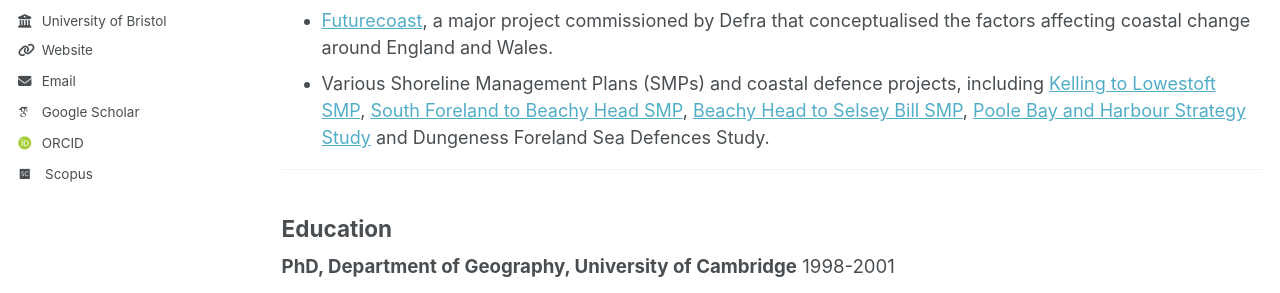
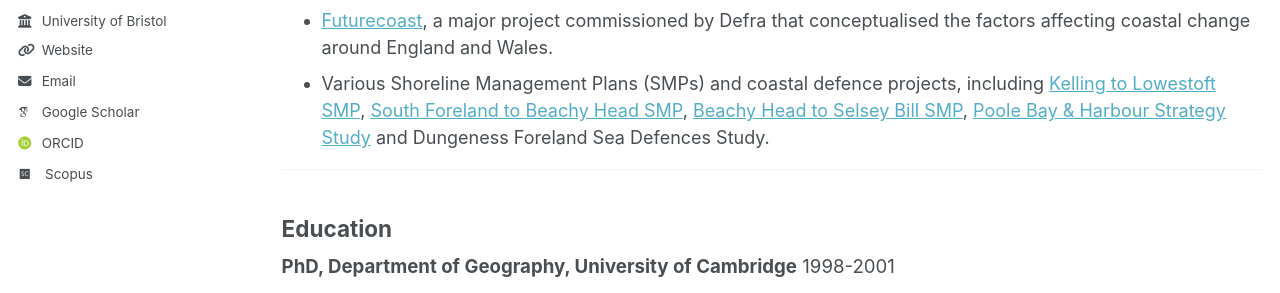
Before and after one commit to richardwestaway/richardwestaway.github.io, a Jekyll site: the page built from _pages/cv.html, in a window 1280 px wide and 900 px high, scrolled down 2754 px. Shown: the part 160-453 px from the top of the window. Built offline with Jekyll 4.4.1, drawn with Linux system fonts in a browser that asks for light colours; some web fonts are replaced.

Commit message:
Update cv.html

```diff
--- a/_pages/cv.html
+++ b/_pages/cv.html
@@ -82,7 +82,7 @@ redirect_from:
 
 <li><a href="http://www.coastalwiki.org/wiki/FUTURECOAST_project,_UK" target="_blank" rel="noopener">Futurecoast</a>, a major project commissioned by Defra that conceptualised the factors affecting coastal change around England and Wales.</li>
 
-<li>Various Shoreline Management Plans (SMPs) and coastal defence projects, including <a href="https://web.archive.org/web/20061222135406/http://www.northnorfolk.org/acag/documents_2006/SMP_Final_Appendix_A.pdf#page=5" target="_blank" rel="noopener">Kelling to Lowestoft SMP</a>, <a href="https://environment.data.gov.uk/shoreline-planning/documents/SMP11%2FAppendix%20A-%20SMP%20Development.pdf#page=8" target="_blank" rel="noopener">South Foreland to Beachy Head SMP</a>, <a href="https://environment.data.gov.uk/shoreline-planning/documents/SMP12%2FAppendix%20A_SMP%20Development.PDF#page=5" target="_blank" rel="noopener">Beachy Head to Selsey Bill SMP</a>, <a href="https://www.twobays.net/Strategy%20Study/2004_Strategy%20Report%20-%20PBY-%20Poole%20Bay.pdf" target="_blank" rel="noopener">Poole Bay and Harbour Strategy Study</a> and Dungeness Foreland Sea Defences Study.</li>
+<li>Various Shoreline Management Plans (SMPs) and coastal defence projects, including <a href="https://web.archive.org/web/20061222135406/http://www.northnorfolk.org/acag/documents_2006/SMP_Final_Appendix_A.pdf#page=5" target="_blank" rel="noopener">Kelling to Lowestoft SMP</a>, <a href="https://environment.data.gov.uk/shoreline-planning/documents/SMP11%2FAppendix%20A-%20SMP%20Development.pdf#page=8" target="_blank" rel="noopener">South Foreland to Beachy Head SMP</a>, <a href="https://environment.data.gov.uk/shoreline-planning/documents/SMP12%2FAppendix%20A_SMP%20Development.PDF#page=5" target="_blank" rel="noopener">Beachy Head to Selsey Bill SMP</a>, <a href="https://www.twobays.net/Strategy%20Study/" target="_blank" rel="noopener">Poole Bay & Harbour Strategy Study</a> and Dungeness Foreland Sea Defences Study.</li>
 </ul>
 <hr />
 
```
